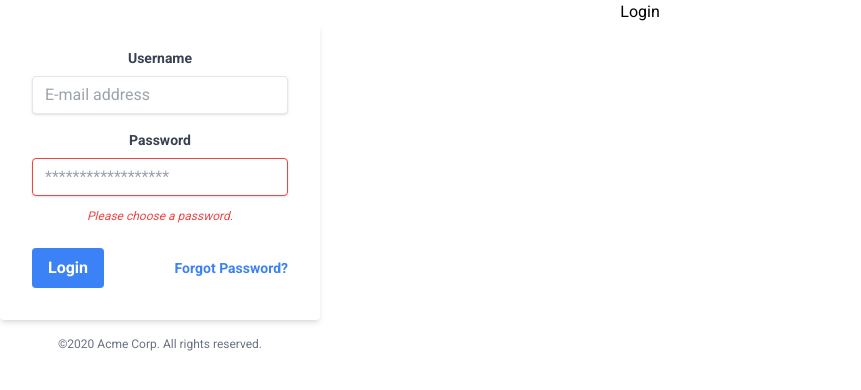
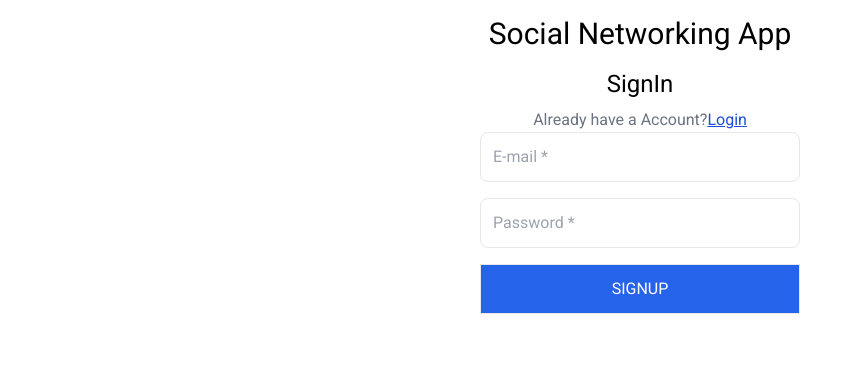
Before and after one commit to sudheer313/social-networking-mern-app, a React (Create React App) app in the folder client/: page /login in a window 1280 px wide. Shown: the top 390 px of the page, without its empty margins (0-861 px from the left). Built offline with nearby package versions, Linux system fonts and the light colour scheme.

Commit message:
login and signup initial setup

```diff
--- a/client/src/pages/Login.jsx
+++ b/client/src/pages/Login.jsx
@@ -1,59 +1,37 @@
 import React from "react";
+import { Link } from "react-router-dom";
+const Login = () => {
+  return (
+    <div className="text-center pt-4 flex flex-col items-center self-auto ">
+      <h1 className="text-3xl pb-4 ">Social Networking App</h1>
+      <h3 className="text-2xl pb-2"> SignIn</h3>
+      <p className="text-gray-500">
+        Already have a Account?
+        <Link to="/login" className="underline text-blue-700">
+          Login
+        </Link>
+      </p>
 
-const Login = () => {
-  return <div >
-    <h1 className="text-center">Login</h1>
-    <div className=" w-full max-w-xs right-5  ">
-        <form class="text-center bg-white shadow-md rounded px-8 pt-6 pb-8 mb-4 ">
-          <div class="mb-4">
-            <label
-              class="block text-gray-700 text-sm font-bold mb-2"
-              for="username"
-            >
-              Username
-            </label>
-            <input
-              class="shadow appearance-none border rounded w-full py-2 px-3 text-gray-700 leading-tight focus:outline-none focus:shadow-outline"
-              id="E-mail"
-              type="text"
-              placeholder="E-mail address"
-            />
-          </div>
-          <div class="mb-6">
-            <label
-              class="block text-gray-700 text-sm font-bold mb-2"
-              for="password"
-            >
-              Password
-            </label>
-            <input
-              class="shadow appearance-none border border-red-500 rounded w-full py-2 px-3 text-gray-700 mb-3 leading-tight focus:outline-none focus:shadow-outline"
-              id="password"
-              type="password"
-              placeholder="******************"
-            />
-            <p class="text-red-500 text-xs italic">Please choose a password.</p>
-          </div>
-          <div class="flex items-center justify-between">
-            <button
-              class="bg-blue-500 hover:bg-blue-700 text-white font-bold py-2 px-4 rounded focus:outline-none focus:shadow-outline"
-              type="button"
-            >
-              Login
-            </button>
-            <a
-              class="inline-block align-baseline font-bold text-sm text-blue-500 hover:text-blue-800"
-              href="#"
-            >
-              Forgot Password?
-            </a>
-          </div>
-        </form>
-        <p class="text-center text-gray-500 text-xs">
-          &copy;2020 Acme Corp. All rights reserved.
-        </p>
-      </div>
-    </div>;
+      <form className="flex flex-col gap-4">
+        <input
+          type="e-mail"
+          placeholder="E-mail *"
+          className="border p-3 rounded-lg w-80"
+        />
+        <input
+          type="password"
+          placeholder="Password *"
+          className="border p-3 rounded-lg w-80"
+        />
+        <button
+          type="submit"
+          className="border p-3 bg-blue-600 text-white w-80"
+        >
+          SIGNUP
+        </button>
+      </form>
+    </div>
+  );
 };
 
 export default Login;
--- a/client/src/pages/Signup.jsx
+++ b/client/src/pages/Signup.jsx
@@ -3,8 +3,8 @@ import { Link } from "react-router-dom";
 
 const signup = () => {
   return (
-    <div className="text-center pt-4 justify-items-center">
-      <h1 className="text-3xl pb-4">Social Networking App</h1>
+    <div className="text-center pt-4 flex flex-col items-center self-auto ">
+      <h1 className="text-3xl pb-4 ">Social Networking App</h1>
       <h3 className="text-2xl pb-2"> SignUp</h3>
       <p className="text-gray-500">
         Already have a Account?
@@ -12,64 +12,20 @@ const signup = () => {
           Login
         </Link>
       </p>
-      <div className=" w-full max-w-xs right-5  ">
-        <form class=" bg-white shadow-md rounded px-8 pt-6 pb-8 mb-4 ">
-          <div class="mb-4">
-            <label
-              class="block text-gray-700 text-sm font-bold mb-2"
-              for="username"
-            >
-              Username
-            </label>
-            <input
-              class="shadow appearance-none border rounded w-full py-2 px-3 text-gray-700 leading-tight focus:outline-none focus:shadow-outline"
-              id="username"
-              type="text"
-              placeholder="User Name"
-            />
-          </div>
-          <div class="mb-4">
-            <label
-              class="block text-gray-700 text-sm font-bold mb-2"
-              for="username"
-            >
-              E-mail address
-            </label>
-            <input
-              class="shadow appearance-none border rounded w-full py-2 px-3 text-gray-700 leading-tight focus:outline-none focus:shadow-outline"
-              id="username"
-              type="text"
-              placeholder="E-mail address"
-            />
-          </div>
-          <div class="mb-6">
-            <label
-              class="block text-gray-700 text-sm font-bold mb-2"
-              for="password"
-            >
-              Password
-            </label>
-            <input
-              class="shadow appearance-none border border-red-500 rounded w-full py-2 px-3 text-gray-700 mb-3 leading-tight focus:outline-none focus:shadow-outline"
-              id="password"
-              type="password"
-              placeholder="******************"
-            />
-            <p class="text-red-500 text-xs italic">Please choose a password.</p>
-          </div>
-          <div class="flex items-center justify-between">
-            <button
-              class="bg-blue-500 hover:bg-blue-700 text-white font-bold py-2 px-4 rounded focus:outline-none focus:shadow-outline"
-              type="button"
-            >
-              Login
-            </button>
-          </div>
+
+        <form className="flex flex-col gap-4">
+          <input type="text" placeholder="Username *"
+          className="border p-3 rounded-lg w-80"
+          />
+          <input type="e-mail" placeholder="E-mail *"
+          className="border p-3 rounded-lg w-80"
+          />
+          <input type="password" placeholder="Password *"
+          className="border p-3 rounded-lg w-80"
+          />
+          <button type="submit" className="border p-3 bg-blue-600 text-white w-80">SIGNUP</button>
         </form>
-        <p class="text-center text-gray-500 text-xs">
-          &copy;2020 Acme Corp. All rights reserved.
-        </p>
-      </div>
+
     </div>
   );
 };
```
